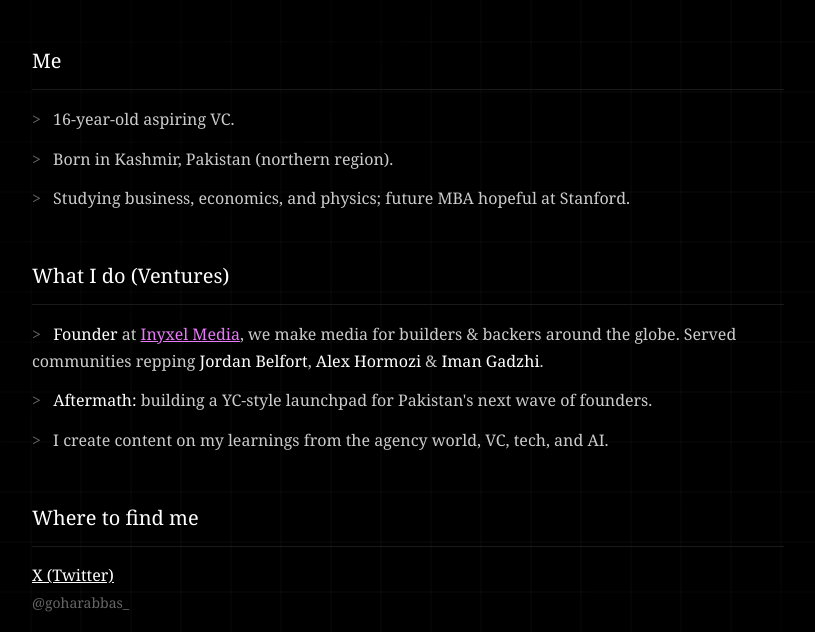
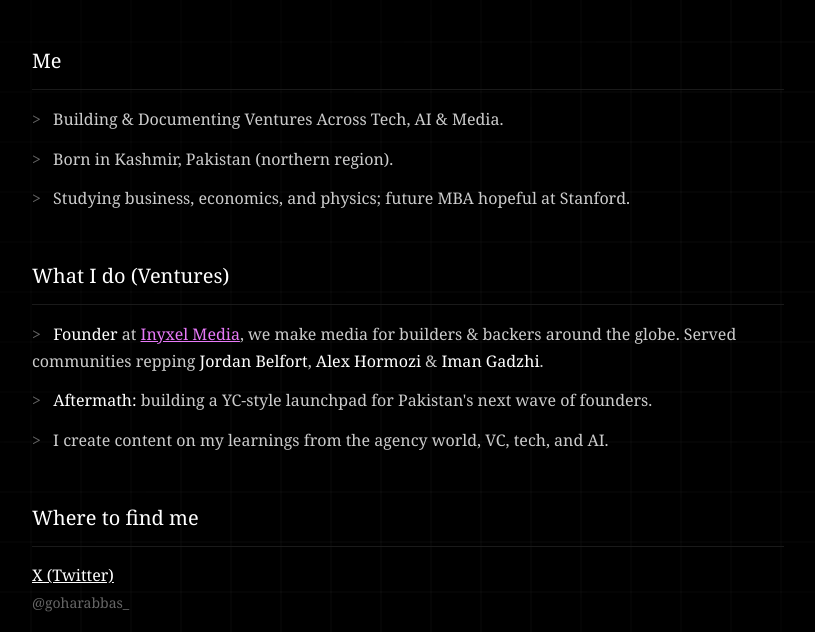
Before and after one commit to goharrw/personal-site, a plain HTML site: page index.html in a window 1280 px wide. Shown: the part 121-753 px from the top of the page, without its empty margins (232-1047 px from the left). Drawn offline with Linux system fonts and the light colour scheme.

Commit message:
Update index.html

```diff
--- a/index.html
+++ b/index.html
@@ -21,7 +21,7 @@
         <section class="section">
             <h2 class="section-title">Me</h2>
             <div class="content">
-                <p><span class="bullet">&gt;</span> 16-year-old aspiring VC.</p>
+                <p><span class="bullet">&gt;</span> Building & Documenting Ventures Across Tech, AI & Media.</p>
                 <p><span class="bullet">&gt;</span> Born in Kashmir, Pakistan (northern region).</p>
                 <p><span class="bullet">&gt;</span> Studying business, economics, and physics; future MBA hopeful at Stanford.</p>
             </div>
@@ -70,4 +70,5 @@
         document.getElementById('year').textContent = new Date().getFullYear();
     </script>
 </body>
+
 </html>
```
